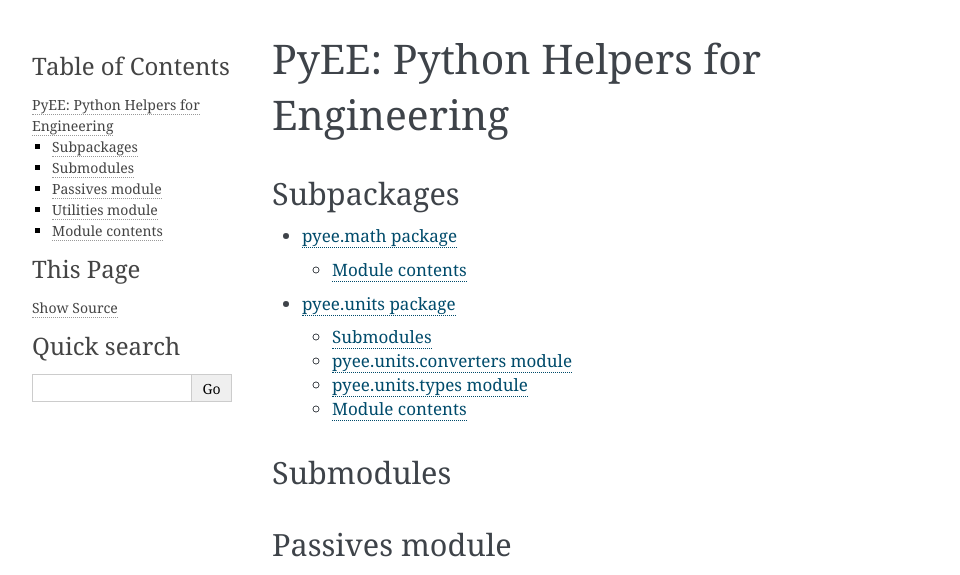
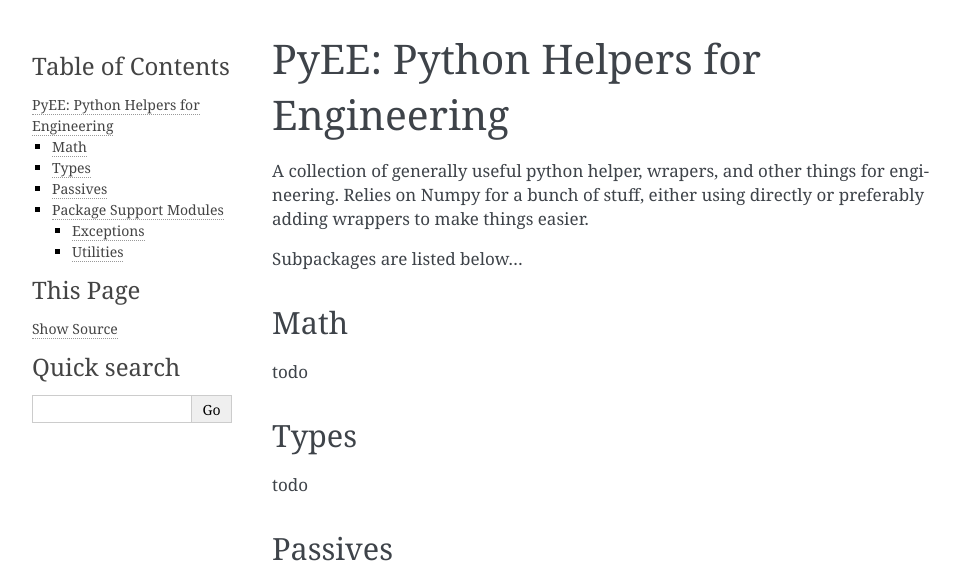
Before and after one commit to dfseltzer/PyEE, a Sphinx documentation site: the page built from docs/source/index.rst, in a window 1280 px wide. Shown: the top 575 px of the page, without its empty margins (148-1108 px from the left). Built offline with Sphinx 7.4.7, drawn with Linux system fonts in a browser that asks for light colours; some of the changed text lies outside the part shown; grey boxes are pictures that could not be loaded.

Commit message:
working on updating documentation generators...

```diff
--- a/docs/source/conf.py
+++ b/docs/source/conf.py
@@ -26,7 +26,8 @@
 
 extensions = [
     'sphinx.ext.autodoc',
-    'sphinx.ext.duration'
+    'sphinx.ext.duration',
+    'sphinx.ext.autosummary',
 ]
 
 templates_path = ['_templates']
@@ -37,4 +38,4 @@
 # https://www.sphinx-doc.org/en/master/usage/configuration.html#options-for-html-output
 
 html_theme = 'alabaster'
-html_static_path = ['_static']
+html_static_path = ['custom_static']
--- a/docs/source/index.rst
+++ b/docs/source/index.rst
@@ -2,39 +2,49 @@
 PyEE: Python Helpers for Engineering
 ====================================
 
-Subpackages
------------
+A collection of generally useful python helper, wrapers, and other things for engineering.  Relies on Numpy for a bunch
+of stuff, either using directly or preferably adding wrappers to make things easier.
+
+Subpackages are listed below...
 
 .. toctree::
-   :maxdepth: 2
-
-   pyee.math
-   pyee.units
+   :maxdepth: 1
 
 
-Submodules
-----------
+Math
+----
 
-Passives module
---------------------
+todo
+
+
+Types
+-----
+
+todo
+
+
+Passives
+--------
 
 .. automodule:: pyee.passives
-   :members:
-   :show-inheritance:
-   :undoc-members:
+   :no-index:
 
-Utilities module
----------------------
+.. autosummary::
+   :toctree:
+   :recursive:
 
-.. automodule:: pyee.utilities
-   :members:
-   :show-inheritance:
-   :undoc-members:
 
-Module contents
----------------
+Package Support Modules
+-----------------------
+The following modules are not expected to be called directly, but they exist.
 
-.. automodule:: pyee
-   :members:
-   :show-inheritance:
-   :undoc-members:
+Exceptions
+^^^^^^^^^^
+
+todo
+
+
+Utilities
+^^^^^^^^^
+
+todo
--- a/docs/source/pyee.units.converters.rst
+++ /dev/null
@@ -1,7 +0,0 @@
-pyee.units.converters module
-============================
-
-.. automodule:: pyee.units.converters
-   :members:
-   :show-inheritance:
-   :undoc-members:
--- a/pyee/__init__.py
+++ b/pyee/__init__.py
@@ -1,3 +1,8 @@
+"""
+A collection of generally useful python helper, wrapers, and other things for engineering.  Relies on Numpy for a bunch
+of stuff, either using directly or preferably adding wrappers to make things easier.
+"""
+
 __version__ = "2025.0.1"
 
 import logging
--- a/pyproject.toml
+++ b/pyproject.toml
@@ -1,7 +1,8 @@
 [build-system]
 requires = [
     "setuptools >= 61.0",
-    "numpy >= 2.2.4"
+    "numpy >= 2.2.4",
+    "sphinx >= 8.2.3"
 ]
 build-backend = "setuptools.build_meta"
 [project]
```
Also changed, not shown: README.md (+0 -5 lines), docs/source/generated/pyee.math.polynomials.rst (added, +15 -0 lines), docs/source/generated/pyee.math.rst (added, +14 -0 lines), docs/source/pyee.math.rst (deleted, +0 -10 lines), docs/source/pyee.passives.rst (+33 -3 lines), docs/source/pyee.units.rst (deleted, +0 -29 lines), docs/source/pyee.units.types.rst (deleted, +0 -7 lines), docs/source/pyee.utilities.rst (deleted, +0 -7 lines), 2 other files.
